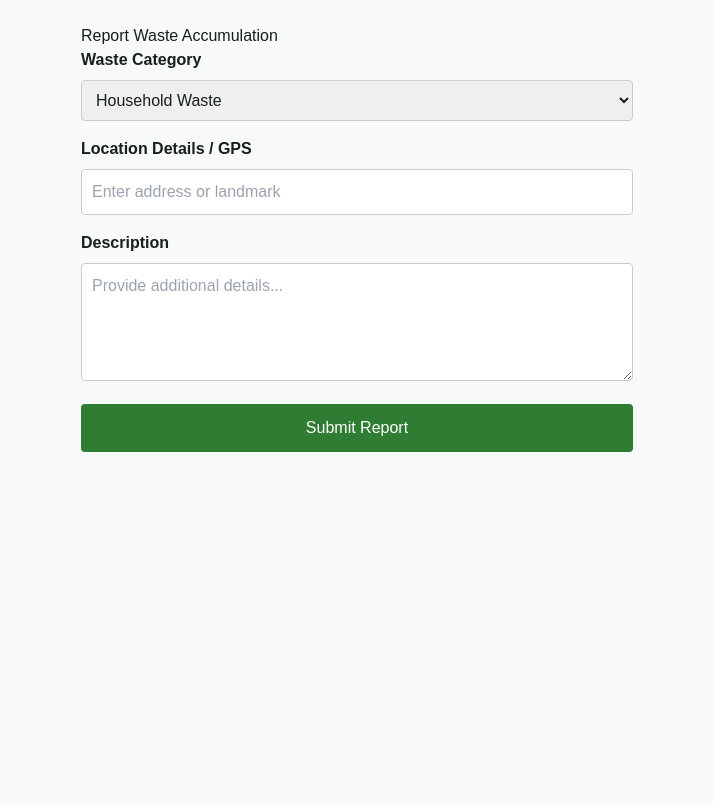
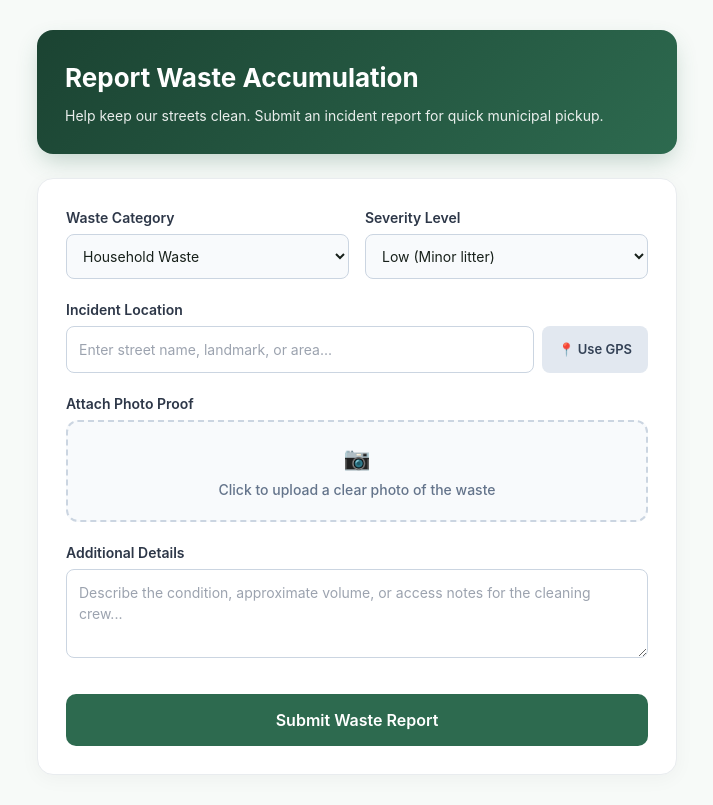
Before and after one commit to devchala/Tsidat, a React (Vite) app in the folder packages/web/: page /citizen/report in a window 1280 px wide. Shown: the whole page, without its empty margins (283-996 px from the left). Built offline with nearby package versions, Linux system fonts and the light colour scheme; no server answers.

Commit message:
feat(citizen): add photo upload, GPS detector, and severity options to ReportWaste

```diff
--- a/packages/web/src/pages/citizen/ReportWaste.jsx
+++ b/packages/web/src/pages/citizen/ReportWaste.jsx
@@ -3,62 +3,147 @@ import React, { useState } from 'react';
 export default function ReportWaste() {
   const [formData, setFormData] = useState({
     category: 'Household Waste',
+    severity: 'Medium',
+    location: '',
     description: '',
-    location: '',
   });
+  const [imagePreview, setImagePreview] = useState(null);
+  const [submitted, setSubmitted] = useState(false);
+
+  const handleImageUpload = (e) => {
+    const file = e.target.files[0];
+    if (file) {
+      setImagePreview(URL.createObjectURL(file));
+    }
+  };
+
+  const handleGetLocation = () => {
+    if (navigator.geolocation) {
+      navigator.geolocation.getCurrentPosition(
+        (position) => {
+          setFormData({
+            ...formData,
+            location: `Lat: ${position.coords.latitude.toFixed(4)}, Long: ${position.coords.longitude.toFixed(4)}`,
+          });
+        },
+        () => alert('Could not retrieve exact location. Please enter manually.')
+      );
+    }
+  };
 
   const handleSubmit = (e) => {
     e.preventDefault();
-    console.log('Submitting citizen waste report:', formData);
-    alert('Waste report submitted successfully!');
+    setSubmitted(true);
+    setTimeout(() => setSubmitted(false), 4000);
   };
 
   return (
-    <div style={{ padding: '24px', maxWidth: '600px', margin: '0 auto', fontFamily: 'sans-serif' }}>
-      <h2>Report Waste Accumulation</h2>
-      <form onSubmit={handleSubmit} style={{ display: 'flex', flexDirection: 'column', gap: '16px' }}>
+    <div style={{ maxWidth: '680px', margin: '30px auto', padding: '0 20px', fontFamily: 'Inter, system-ui, sans-serif' }}>
+      {/* Header Banner */}
+      <div style={{ background: 'linear-gradient(135deg, #1b4332 0%, #2d6a4f 100%)', padding: '28px', borderRadius: '16px', color: '#fff', marginBottom: '24px', boxShadow: '0 10px 25px -5px rgba(45, 106, 79, 0.3)' }}>
+        <h1 style={{ margin: '0 0 8px 0', fontSize: '26px', fontWeight: '700' }}>Report Waste Accumulation</h1>
+        <p style={{ margin: 0, opacity: 0.9, fontSize: '14px' }}>Help keep our streets clean. Submit an incident report for quick municipal pickup.</p>
+      </div>
+
+      {submitted && (
+        <div style={{ padding: '16px', backgroundColor: '#d8f3dc', color: '#1b4332', borderRadius: '12px', border: '1px solid #b7e4c7', marginBottom: '20px', fontWeight: '600', display: 'flex', alignItems: 'center', gap: '10px' }}>
+          ✓ Incident report successfully submitted! Tracking code generated: #TRK-{Math.floor(1000 + Math.random() * 9000)}
+        </div>
+      )}
+
+      {/* Form Container */}
+      <form onSubmit={handleSubmit} style={{ backgroundColor: '#ffffff', padding: '28px', borderRadius: '16px', border: '1px solid #e9ecef', boxShadow: '0 4px 20px rgba(0,0,0,0.04)', display: 'flex', flexDirection: 'column', gap: '20px' }}>
+
+        {/* Category & Severity */}
+        <div style={{ display: 'grid', gridTemplateColumns: '1fr 1fr', gap: '16px' }}>
           <div>
-          <label style={{ display: 'block', marginBottom: '8px', fontWeight: 'bold' }}>Waste Category</label>
+            <label style={{ display: 'block', marginBottom: '6px', fontWeight: '600', fontSize: '14px', color: '#2d3748' }}>Waste Category</label>
             <select
               value={formData.category}
               onChange={(e) => setFormData({ ...formData, category: e.target.value })}
-            style={{ width: '100%', padding: '10px', borderRadius: '4px', border: '1px solid #ccc' }}
+              style={{ width: '100%', padding: '12px', borderRadius: '8px', border: '1px solid #cbd5e1', fontSize: '14px', outline: 'none', backgroundColor: '#f8fafc' }}
             >
               <option>Household Waste</option>
               <option>Hazardous Material</option>
               <option>Overflowing Dumpster</option>
+              <option>Construction Debris</option>
               <option>Blocked Drain / Organic Waste</option>
             </select>
           </div>
 
           <div>
-          <label style={{ display: 'block', marginBottom: '8px', fontWeight: 'bold' }}>Location Details / GPS</label>
+            <label style={{ display: 'block', marginBottom: '6px', fontWeight: '600', fontSize: '14px', color: '#2d3748' }}>Severity Level</label>
+            <select
+              value={formData.severity}
+              onChange={(e) => setFormData({ ...formData, severity: e.target.value })}
+              style={{ width: '100%', padding: '12px', borderRadius: '8px', border: '1px solid #cbd5e1', fontSize: '14px', outline: 'none', backgroundColor: '#f8fafc' }}
+            >
+              <option>Low (Minor litter)</option>
+              <option>Medium (Moderate bin overflow)</option>
+              <option>High (Blocking pathway/road)</option>
+              <option>Critical (Hazardous/Health risk)</option>
+            </select>
+          </div>
+        </div>
+
+        {/* Location Field with Geolocation button */}
+        <div>
+          <label style={{ display: 'block', marginBottom: '6px', fontWeight: '600', fontSize: '14px', color: '#2d3748' }}>Incident Location</label>
+          <div style={{ display: 'flex', gap: '8px' }}>
             <input
               type="text"
-            placeholder="Enter address or landmark"
+              placeholder="Enter street name, landmark, or area..."
               value={formData.location}
               onChange={(e) => setFormData({ ...formData, location: e.target.value })}
-            style={{ width: '100%', padding: '10px', borderRadius: '4px', border: '1px solid #ccc' }}
+              style={{ flex: 1, padding: '12px', borderRadius: '8px', border: '1px solid #cbd5e1', fontSize: '14px', outline: 'none' }}
               required
+            />
+            <button
+              type="button"
+              onClick={handleGetLocation}
+              style={{ padding: '0 16px', backgroundColor: '#e2e8f0', color: '#334155', border: 'none', borderRadius: '8px', fontWeight: '600', cursor: 'pointer', fontSize: '13px' }}
+            >
+              📍 Use GPS
+            </button>
+          </div>
+        </div>
+
+        {/* Photo Upload Section */}
+        <div>
+          <label style={{ display: 'block', marginBottom: '6px', fontWeight: '600', fontSize: '14px', color: '#2d3748' }}>Attach Photo Proof</label>
+          <div style={{ border: '2px dashed #cbd5e1', padding: '20px', borderRadius: '12px', textAlign: 'center', backgroundColor: '#f8fafc', cursor: 'pointer' }}>
+            <input type="file" accept="image/*" onChange={handleImageUpload} style={{ display: 'none' }} id="photo-upload" />
+            <label htmlFor="photo-upload" style={{ cursor: 'pointer', display: 'block' }}>
+              {imagePreview ? (
+                <img src={imagePreview} alt="Preview" style={{ maxHeight: '160px', borderRadius: '8px', objectFit: 'cover' }} />
+              ) : (
+                <div style={{ color: '#64748b' }}>
+                  <p style={{ margin: '0 0 4px 0', fontSize: '22px' }}>📷</p>
+                  <p style={{ margin: 0, fontSize: '14px', fontWeight: '500' }}>Click to upload a clear photo of the waste</p>
+                </div>
+              )}
+            </label>
+          </div>
+        </div>
+
+        {/* Description Field */}
+        <div>
+          <label style={{ display: 'block', marginBottom: '6px', fontWeight: '600', fontSize: '14px', color: '#2d3748' }}>Additional Details</label>
+          <textarea
+            rows="3"
+            placeholder="Describe the condition, approximate volume, or access notes for the cleaning crew..."
+            value={formData.description}
+            onChange={(e) => setFormData({ ...formData, description: e.target.value })}
+            style={{ width: '100%', padding: '12px', borderRadius: '8px', border: '1px solid #cbd5e1', fontSize: '14px', outline: 'none' }}
           />
         </div>
 
-        <div>
-          <label style={{ display: 'block', marginBottom: '8px', fontWeight: 'bold' }}>Description</label>
-          <textarea
-            rows="4"
-            placeholder="Provide additional details..."
-            value={formData.description}
-            onChange={(e) => setFormData({ ...formData, description: e.target.value })}
-            style={{ width: '100%', padding: '10px', borderRadius: '4px', border: '1px solid #ccc' }}
-          />
-        </div>
-
+        {/* Submit Button */}
         <button
           type="submit"
-          style={{ padding: '12px', backgroundColor: '#2e7d32', color: '#fff', border: 'none', borderRadius: '4px', fontSize: '16px', cursor: 'pointer' }}
+          style={{ padding: '14px', backgroundColor: '#2d6a4f', color: '#ffffff', border: 'none', borderRadius: '10px', fontSize: '16px', fontWeight: '600', cursor: 'pointer', transition: 'background-color 0.2s', marginTop: '10px' }}
         >
-          Submit Report
+          Submit Waste Report
         </button>
       </form>
     </div>
```
Lines whose indentation alone changed are shown as unchanged.
